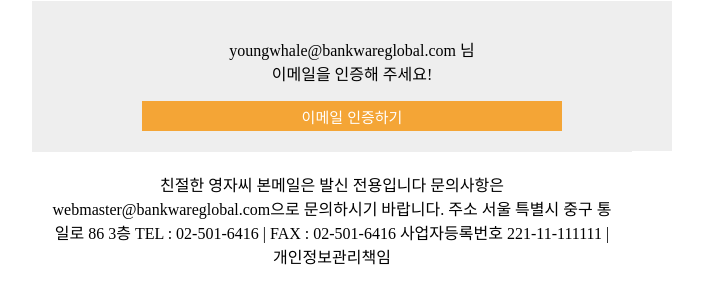
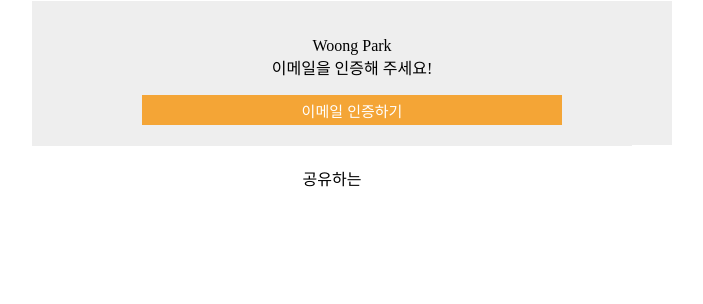
Before and after one commit to WoongsKnow/TIL, a plain HTML site: page Book/Learning ECMAScript 6/01/01.html in a window 1280 px wide. Shown: the part 144-448 px from the top of the page, without its empty margins (308-1011 px from the left). Drawn offline with Linux system fonts and the light colour scheme.

Commit message:
Test
test

```diff
--- a/Book/Learning ECMAScript 6/01/01.html
+++ b/Book/Learning ECMAScript 6/01/01.html
@@ -9,19 +9,13 @@
     <div style="margin:0 auto; height: 10px; background-color:#f4a536"></div>
     <img src="/resources/images/logo.png" />
     <div style="margin:0 auto; padding: 20px; width: 100%; background-color:#eeeeee">
-        <p>youngwhale@bankwareglobal.com 님<br/>
+        <p>Woong Park<br/>
         이메일을 인증해 주세요!</p>
         <button style="border: 0px; height: 30px; width:70%; font-size:15px; background-color:#f4a536; color: white;">이메일 인증하기</button>
 
     </div>
     <div style="border-top: 1px solid #eeeeee; margin:0 auto; padding: 20px; width: 100%; max-width: 560px; ">
-        <span>친절한 영자씨</span>
-        본메일은 발신 전용입니다
-        문의사항은 webmaster@bankwareglobal.com으로 문의하시기 바랍니다.
-        주소 서울 특별시 중구 통일로 86 3층
-        TEL : 02-501-6416 | FAX : 02-501-6416
-        사업자등록번호 221-11-111111 | 개인정보관리책임
-
+        <span>공유하는</span>
     </div>
 </div>
 </body>
--- a/html/javascript/test.js
+++ b/html/javascript/test.js
@@ -4,6 +4,7 @@
 
 
 document.querySelector('#test').addEventListener('click', function () {
-//    "use strict";
-    console.log('dd');
+  //    "use strict";
+  console.log('dddd');
+  console.log('dddd');
 });
--- a/html/stylesheet/style.css
+++ b/html/stylesheet/style.css
@@ -33,8 +33,8 @@ footer {
     font-size: 200px;
     text-align: center;
     margin: 30px;
+}
 
-}
 #test {
     font-size: 200px;
 }
```
Also changed, not shown: ES6/ES6.html (+15 -13 lines), ES6/Class.js (indentation only).
